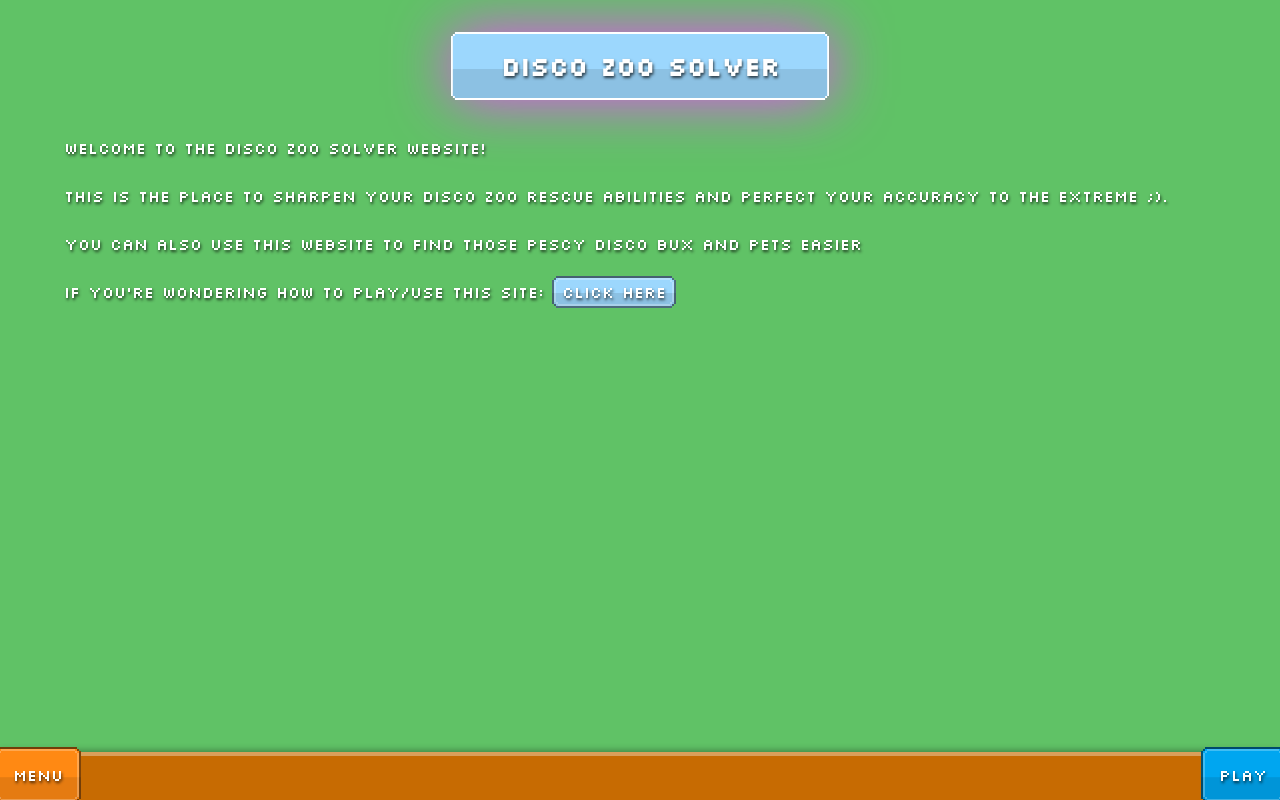
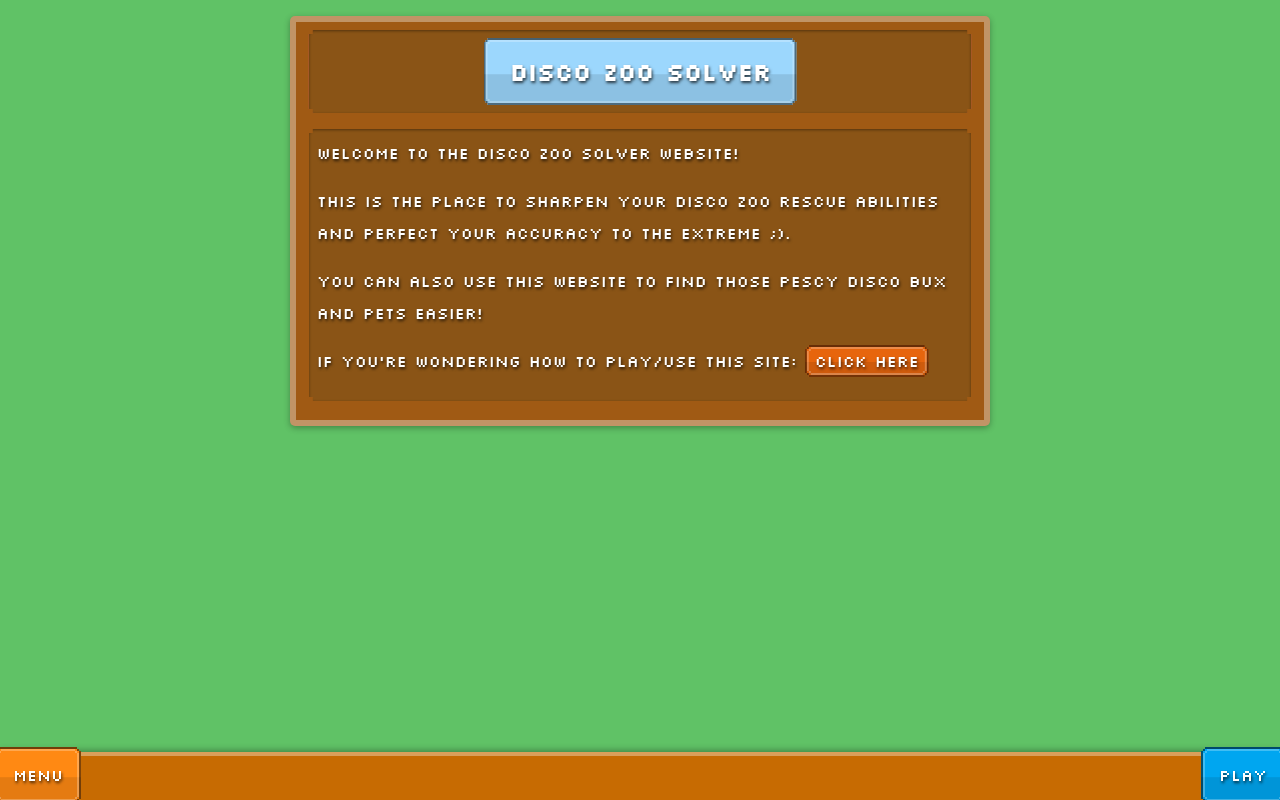
Before and after one commit to derJunker/disco-zoo-solver, a Vue app in the folder frontend/: page / in a window 1280 px wide. Built offline with nearby package versions, Linux system fonts and the light colour scheme.

Commit message:
made text nicer

```diff
--- a/frontend/src/assets/global.css
+++ b/frontend/src/assets/global.css
@@ -190,6 +190,10 @@ html, body, #app, #router-view {
 
 .dock-bottom-shadow {
     box-shadow: 0px -2px 6px rgba(0, 0, 0, 0.3);
+}
+
+.dock-top-shadow {
+    box-shadow: 0px 2px 6px rgba(0, 0, 0, 0.3);
 }
 
 .btn {
--- a/frontend/src/views/HomeView.vue
+++ b/frontend/src/views/HomeView.vue
@@ -1,15 +1,17 @@
 <template>
   <div class="home-view">
     <div class="home-view-content">
-      <div id="home-text">
-        <div class="heading-container">
-          <h1 class="rare btn-gradient btn btn-highlighted">Disco Zoo Solver</h1>
+      <div id="home-text" class="wood-menu dock-top-shadow">
+        <div class="heading-container wood-menu-group">
+          <h1 class="rare btn btn-gradient">Disco Zoo Solver</h1>
         </div>
-        <p>Welcome to the Disco Zoo Solver Website!</p>
-        <p>This is the place to sharpen your disco zoo rescue abilities and perfect your accuracy to the extreme ;).</p>
-        <p>You can also use this website to find those pescy disco bux and pets easier</p>
-        <p>If you're wondering how to play/use this site: <span tabindex="0" class="btn btn-gradient rare"> Click
+        <div class="wood-menu-group">
+          <p>Welcome to the Disco Zoo Solver Website!</p>
+          <p>This is the place to sharpen your disco zoo rescue abilities and perfect your accuracy to the extreme ;).</p>
+          <p>You can also use this website to find those pescy disco bux and pets easier!</p>
+          <p>If you're wondering how to play/use this site: <span tabindex="0" class="btn btn-gradient color-action-info"> Click
                                                                                                             Here</span></p>
+        </div>
       </div>
       <transition name="overlay">
         <menu-overlay v-if="showMenuOverlay" class="menu-overlay dock-bottom menu-bottom"/>
@@ -26,8 +28,9 @@
 
 <style scoped>
 #home-text {
-  max-width: 90%;
-  margin: auto;
+  max-width: min(90%, 700px);
+  margin-inline: auto;
+  margin-top: 1rem;
 }
 p {
   line-height: 2rem;
@@ -42,14 +45,13 @@ span.btn {
 h1 {
   text-align: center;
   max-width: fit-content;
-  padding: 1rem 3rem;
+  padding: 1rem 1.5rem;
   margin-inline: auto;
-  margin-bottom: 2rem;
-  font-size: 1.6rem;
+  font-size: 1.5rem;
 }
 .heading-container {
-  margin-top: 2rem;
   margin-inline: auto;
+  margin-bottom: 1rem;
   filter: drop-shadow(0 0 30px var(--animal-highlight-color));
 }
 .home-view {
@@ -83,7 +85,6 @@ import MenuBar from "@/components/MenuBar.vue";
 import {defineComponent} from "vue";
 import MenuOverlay from "@/components/Overlays/MenuOverlay.vue";
 import PlayOverlay from "@/components/Overlays/PlayOverlay.vue";
-import {useErrors} from "@/store/useErrors";
 
 export default defineComponent({
   name: 'HomeView',
```
Also changed, not shown: 1 other file (tests, documents, lock files or other folders).
